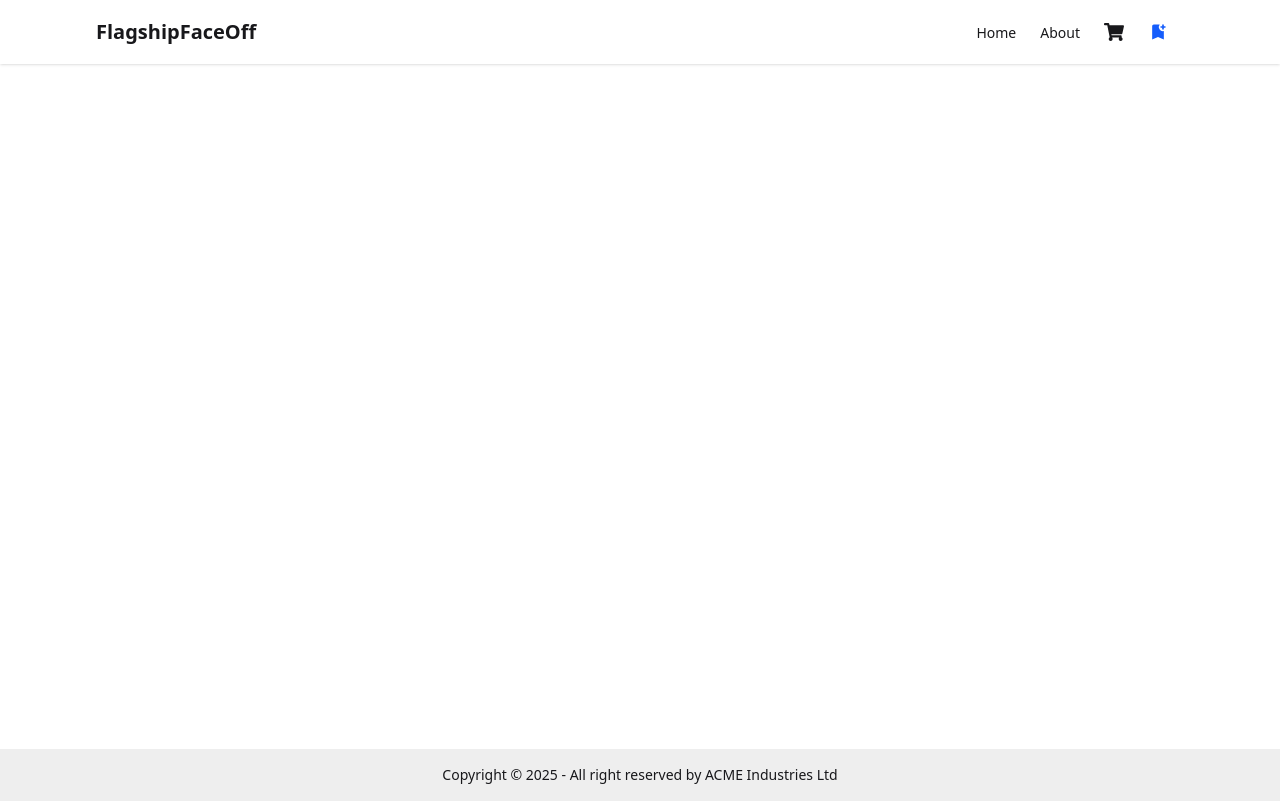
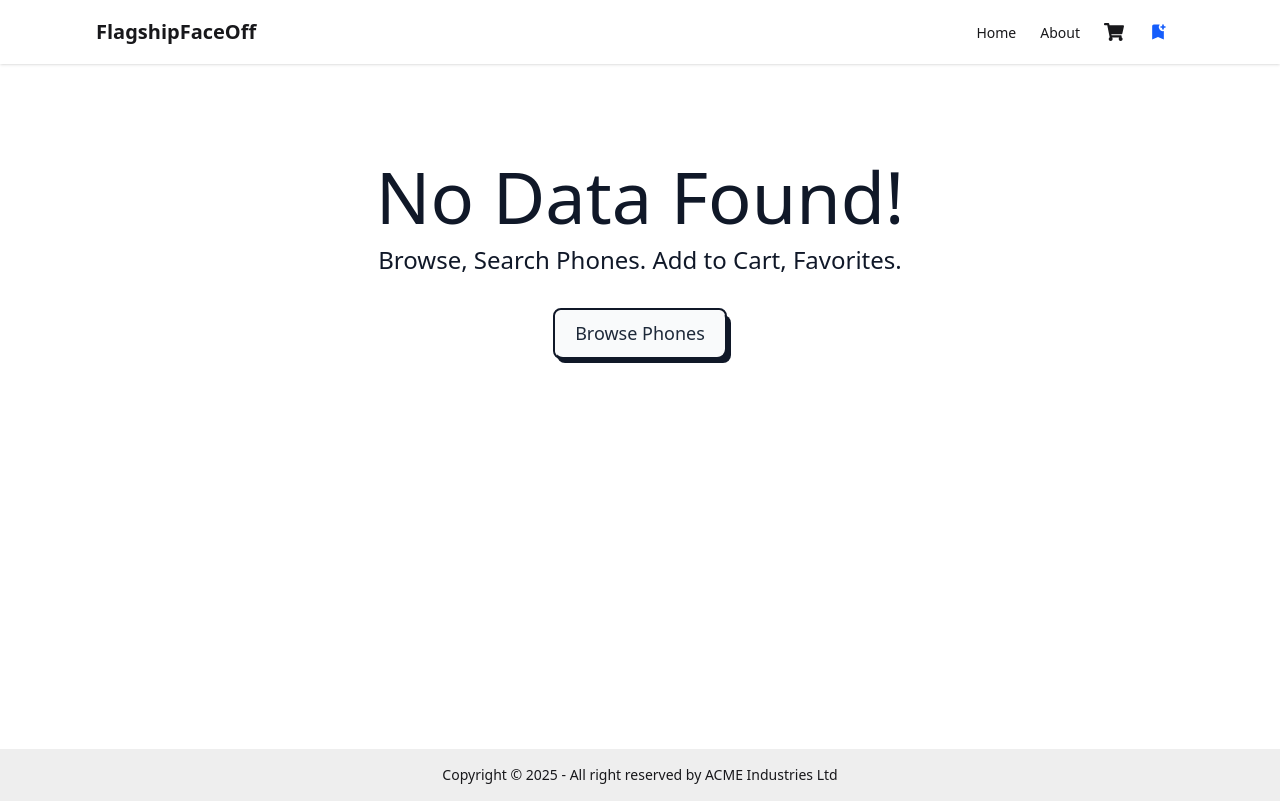
Before and after one commit to Md-Shanto-Sharker/flagship-session, a React (Vite) app: page /favorites in a window 1280 px wide. Built offline with nearby package versions, Linux system fonts and the light colour scheme.

Commit message:
added local stroage and remove

```diff
--- a/src/Pages/Favorites.jsx
+++ b/src/Pages/Favorites.jsx
@@ -1,6 +1,7 @@
 import React, { useEffect, useState } from "react";
 import PhoneCard from "../components/PhoneCard";
 import { getFavorites, removeFavorite } from "../utils";
+import EmptyState from "../components/ui/EmptyState";
 
 const Favorites = () => {
   const [displayPhones, setDisplayPhones] = useState([]);
@@ -10,16 +11,22 @@ const Favorites = () => {
     setDisplayPhones(savedPhones);
   }, []);
 
+  const handleDelete = (id) => {
+    removeFavorite(id);
+    setDisplayPhones(getFavorites());
+  };
 
-  const handleDelete =(id)=>{
-    removeFavorite(id);
-    setDisplayPhones(getFavorites())
-  }
+  if (displayPhones.length < 1) return <EmptyState></EmptyState>;
   return (
     <div className="py-12 ">
       <div className="grid grid-cols-1 lg:grid-cols-3 md:grid-cols-2 gap-8 mb-8">
         {displayPhones.map((phone) => (
-          <PhoneCard key={phone.id} phone={phone} handleDelete={handleDelete} deletable={true}></PhoneCard>
+          <PhoneCard
+            key={phone.id}
+            phone={phone}
+            handleDelete={handleDelete}
+            deletable={true}
+          ></PhoneCard>
         ))}
       </div>
     </div>
--- /dev/null
+++ b/src/components/ui/EmptyState.jsx
@@ -0,0 +1,19 @@
+import React from "react";
+import Button from "./Button";
+import { Link } from "react-router";
+const EmptyState = () => {
+  return (
+    <div className="py-24 text-center">
+      <h1 className="mb-3 text-7xl font-thin text-gray-900">No Data Found!</h1>
+      <p className="mb-8 text-xl  text-gray-900 md:text-2xl">
+        Browse, Search Phones. Add to Cart, Favorites.
+      </p>
+      <Link to="/">
+        <Button label="Browse Phones" />
+
+      </Link>
+    </div>
+  );
+};
+
+export default EmptyState;
```
